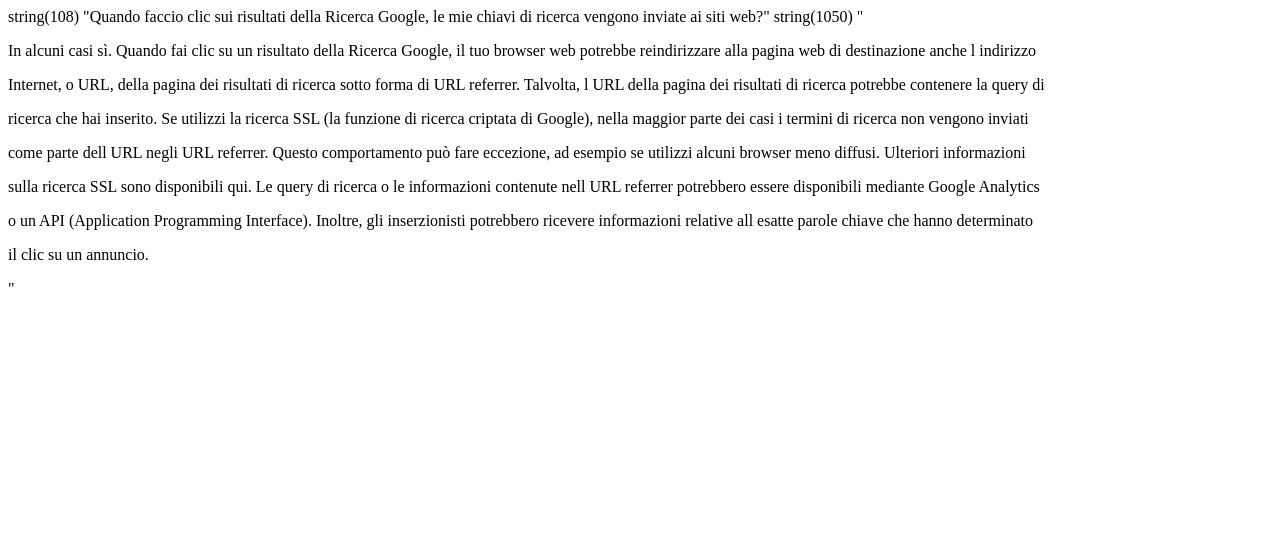
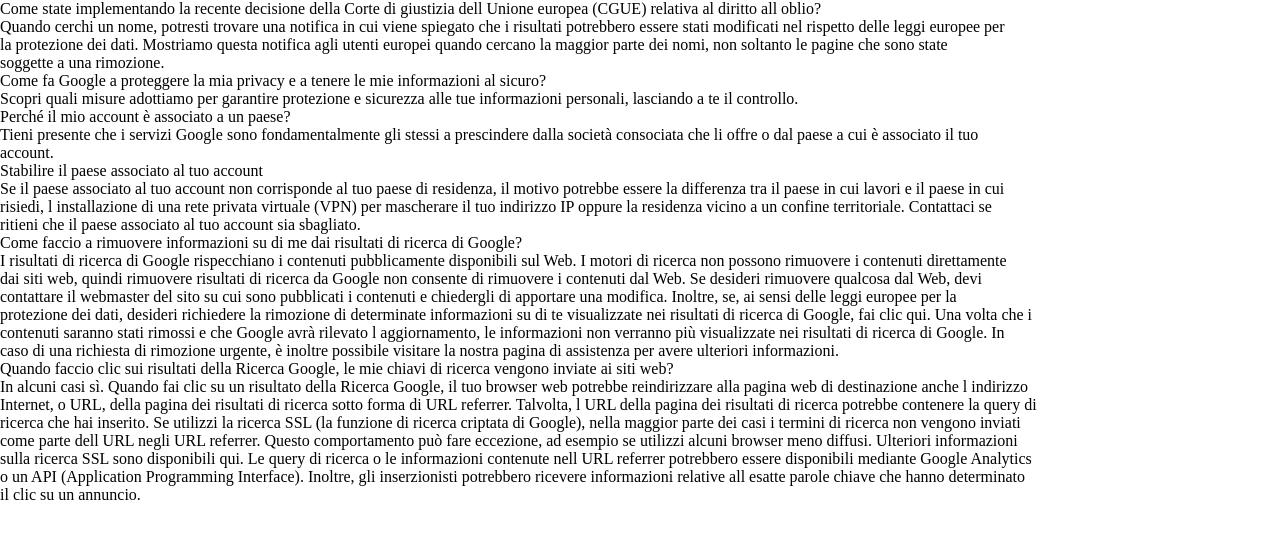
Before and after one commit to Sansone11/php-google-faq, a PHP site: page / in a window 1280 px wide. Shown: the top 539 px of the page. Run offline with PHP 8.4, Linux system fonts and the light colour scheme; data that the repository does not hold is empty.

Commit message:
text-edit

```diff
--- a/index.php
+++ b/index.php
@@ -66,22 +66,22 @@
             foreach($faq as $value){
                 $title = $value['title'];
                 $post = $value['paragrafo'];
+                ?><li>
+
+                <?php
+                    echo $title;
+                ?></li><?php
+                ?><li>
+
+                <?php
+                    echo $post;
+                ?></li><?php
+
             };
-            var_dump( $title);
-            var_dump( $post);
+            ?><?php
             ?>
              <ul>
-                        <?php
-                              foreach($title as $titles){
-                                ?><li>
 
-                                <?php
-                                    echo $titles;
-                                ?>
-                                </li>
-                                <?php
-                              } ;
-                        ?>
 
                 </ul>
         </div>
--- a/style.css
+++ b/style.css
@@ -0,0 +1,10 @@
+*{
+    margin: 0;
+    padding: 0;
+    box-sizing: border-box;
+}
+
+ul,li,a{
+    text-decoration: none;
+    list-style: none;
+}
```
